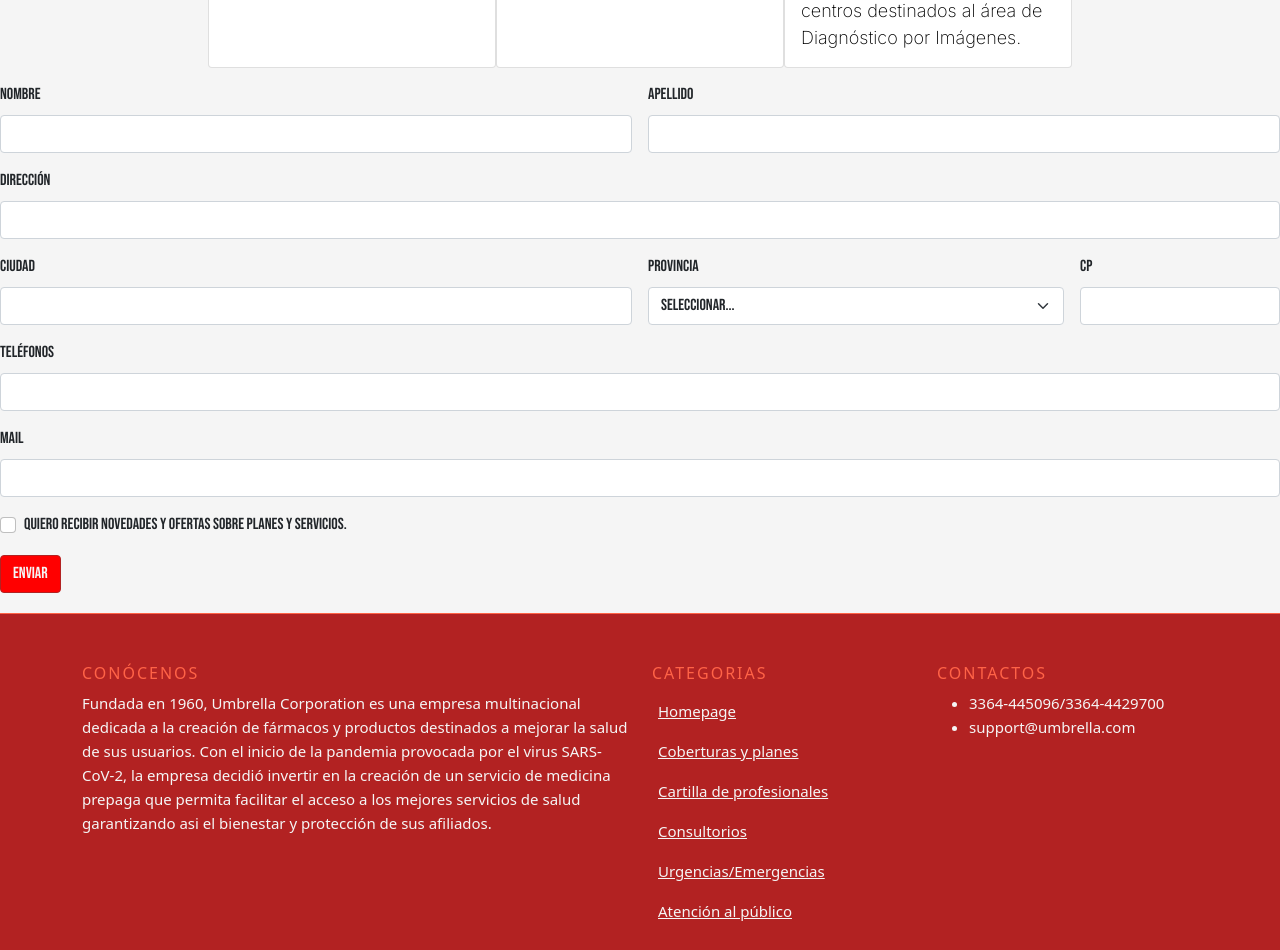
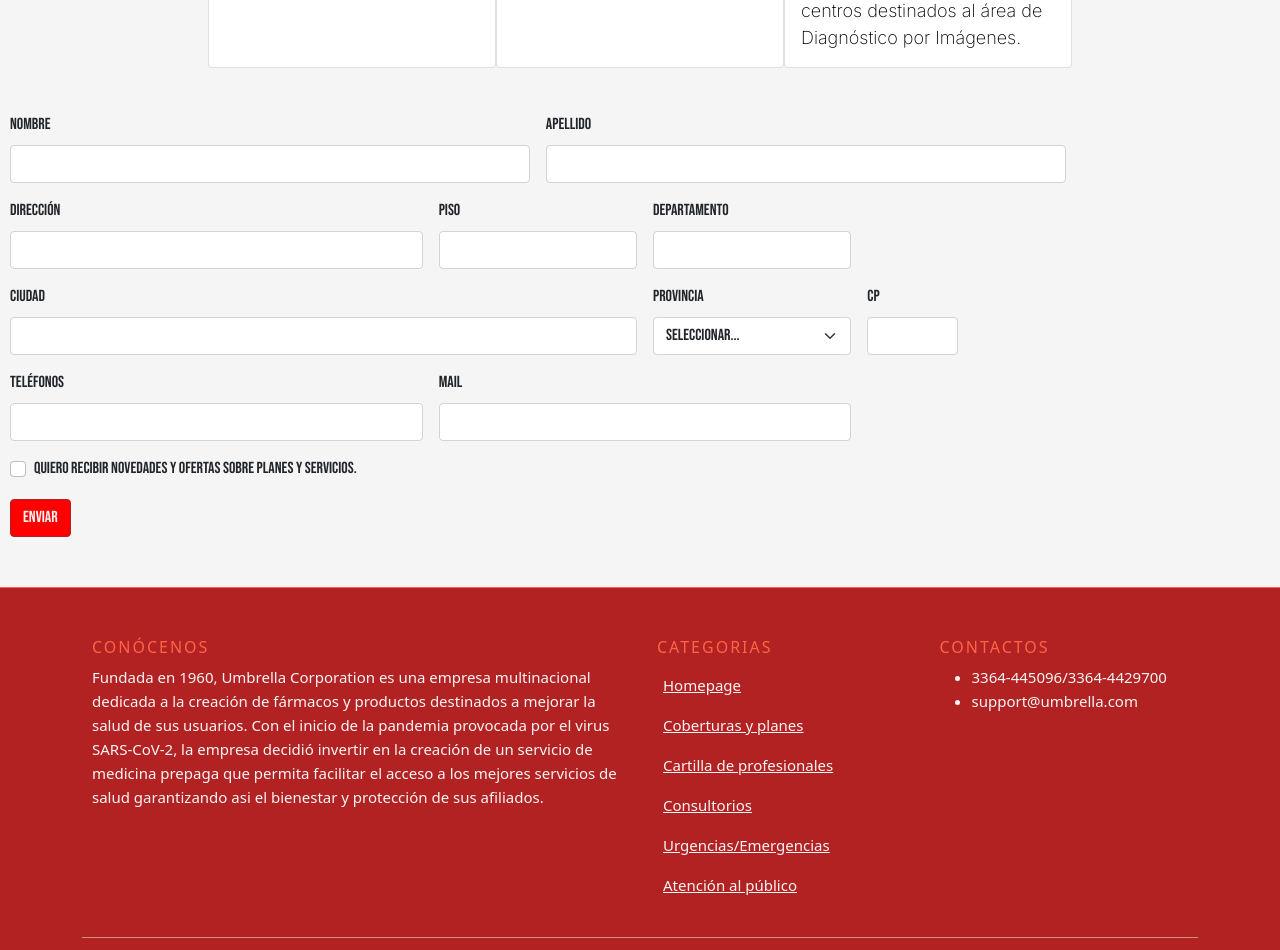
Before and after one commit to FacuBql/Obra-Social-Baquela, a website: page coberturas.html in a window 1280 px wide. Shown: the part 1318-2268 px from the top of the page. Drawn offline with nearby package versions, Linux system fonts and the light colour scheme.

Commit message:
creacion login

```diff
--- a/Estilos/style-coberturas.css
+++ b/Estilos/style-coberturas.css
@@ -77,7 +77,12 @@ footer {
     background-color: whitesmoke;
     font-size: medium;
     font-family: 'Bebas Neue', cursive;
-    padding-bottom: 20px;
+    padding-bottom: 50px;
+    padding-top: 30px;
+}
+
+.row {
+  padding-left: 10px;
 }
 
 /* Footer */
--- a/coberturas.html
+++ b/coberturas.html
@@ -126,23 +126,31 @@ al igual que una tabla con los montos y un formulario de inscripción -->
 <!--Formulario de contacto -->
 <section class="formulario">
 <form class="row g-3">
-  <div class="col-md-6">
+  <div class="col-md-5">
     <label for="inputName" class="form-label">Nombre</label>
     <input type="name" class="form-control" id="inputName">
   </div>
-  <div class="col-md-6">
+  <div class="col-md-5">
     <label for="inputLastname" class="form-label">Apellido</label>
     <input type="lastname" class="form-control" id="inputLastname">
   </div>
-  <div class="col-12">
+  <div class="col-md-4">
     <label for="inputAddress" class="form-label">Dirección</label>
     <input type="Direccion" class="form-control" id="inputAddress">
+  </div>
+  <div class="col-md-2">
+    <label for="inputFloor" class="form-label">Piso</label>
+    <input type="Floor" class="form-control" id="inputFloor">
+  </div>
+  <div class="col-md-2">
+    <label for="inputDeparment" class="form-label">Departamento</label>
+    <input type="Deparment" class="form-control" id="inputDeparment">
   </div>
   <div class="col-md-6">
     <label for="inputCity" class="form-label">Ciudad</label>
     <input type="Ciudad" class="form-control" id="inputCity">
   </div>
-  <div class="col-md-4">
+  <div class="col-md-2">
     <label for="inputState" class="form-label">Provincia</label>
     <select id="inputState" class="form-select">
       <option selected>Seleccionar...</option>
@@ -172,17 +180,17 @@ al igual que una tabla con los montos y un formulario de inscripción -->
       <option>Tucumán</option>
     </select>
   </div>
-  <div class="col-md-2">
+  <div class="col-md-1">
     <label for="inputZip" class="form-label">CP</label>
     <input type="text" class="form-control" id="inputZip">
   </div>
-  <div class="col-12">
-    <label for="inputAddress" class="form-label">Teléfonos</label>
-    <input type="Direccion" class="form-control" id="inputAddress">
+  <div class="col-md-4">
+    <label for="inputPhonenumber" class="form-label">Teléfonos</label>
+    <input type="Phone" class="form-control" id="inputPhonenumber">
   </div>
-  <div class="col-12">
-    <label for="inputAddress" class="form-label">Mail</label>
-    <input type="Direccion" class="form-control" id="inputAddress">
+  <div class="col-md-4">
+    <label for="inputMail" class="form-label">Mail</label>
+    <input type="Mail" class="form-control" id="inputMail">
   </div>
   <div class="col-12">
     <div class="form-check">
```
Also changed, not shown: index.html (+1 -1 lines).
